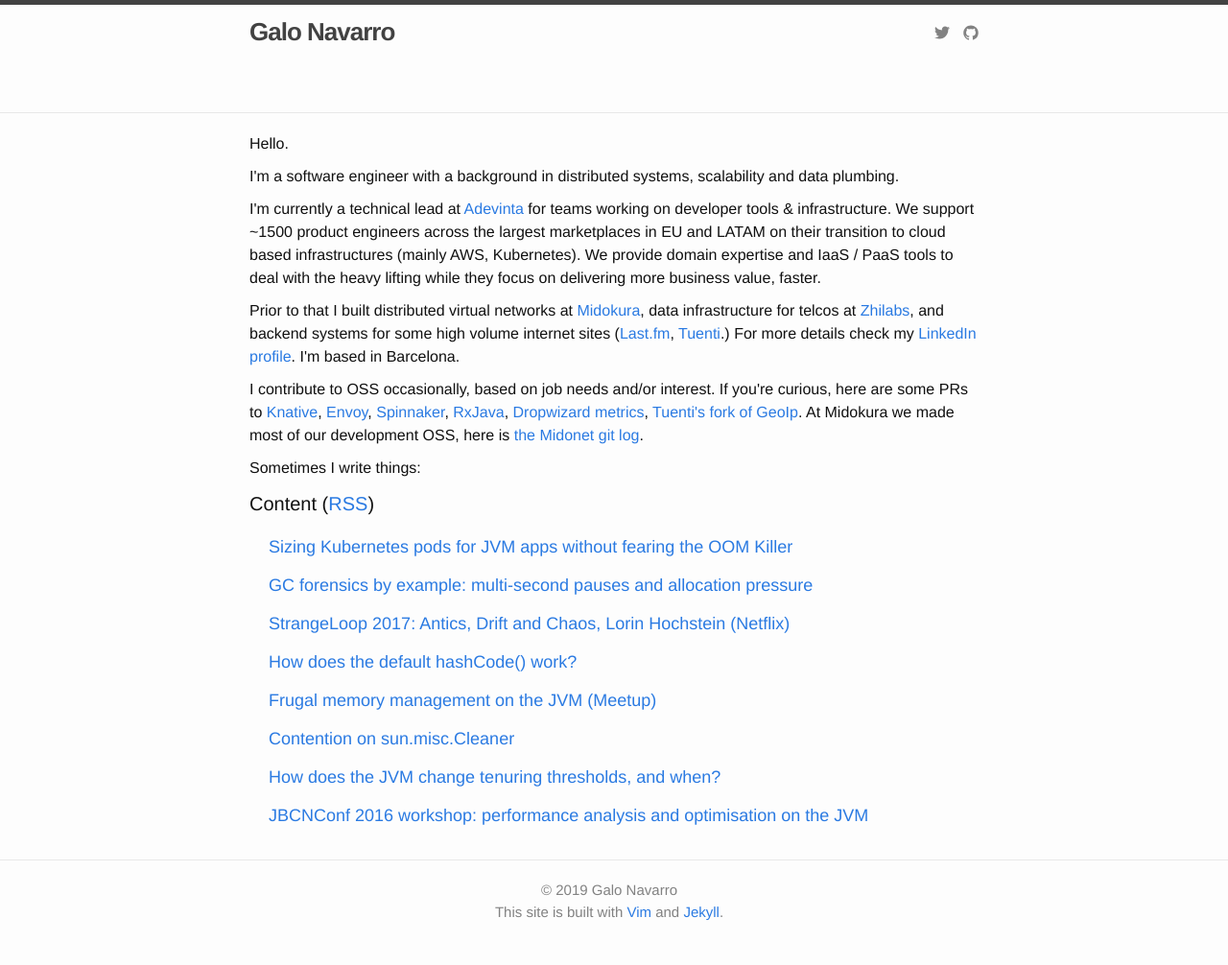
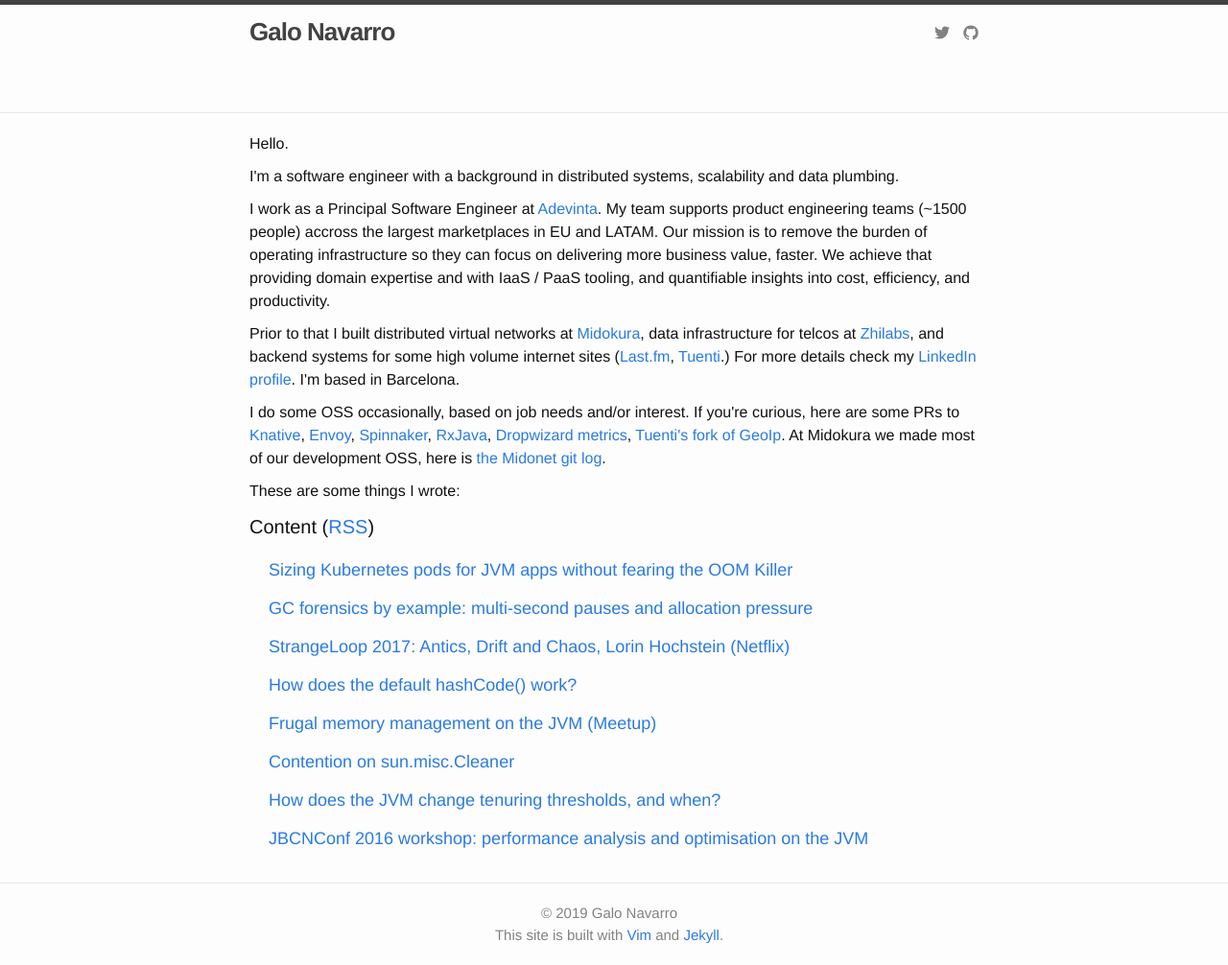
Before and after one commit to srvaroa/srvaroa.github.io, a Jekyll site: the page built from index.html, in a window 1280 px wide. Shown: the whole page at 96% size. Built offline with Jekyll 4.4.1, drawn with Linux system fonts in a browser that asks for light colours; before the commit the page ends 982 px from its top, so only the background shows below that.

Commit message:
Index: minor rewordings
Signed-off-by: Galo Navarro <anglorvaroa@gmail.com>

```diff
--- a/index.html
+++ b/index.html
@@ -6,13 +6,14 @@
   <p>Hello.</p>
   <p>I'm a software engineer with a background in distributed systems,
   scalability and data plumbing.</p>
-  <p>I'm currently a technical lead at <a
-     href="https://www.adevinta.com/">Adevinta</a> for teams working on
-   developer tools &amp; infrastructure. We support ~1500 product engineers
-   across the largest marketplaces in EU and LATAM on their transition
-   to cloud based infrastructures (mainly AWS, Kubernetes). We provide
-   domain expertise and IaaS / PaaS tools to deal with the heavy lifting
-   while they focus on delivering more business value, faster.
+  <p>I work as a Principal Software Engineer at <a
+     href="https://www.adevinta.com/">Adevinta</a>.  My team supports
+   product engineering teams (~1500 people) accross the largest
+   marketplaces in EU and LATAM.  Our mission is to remove the burden of
+   operating infrastructure so they can focus on delivering more
+   business value, faster.  We achieve that providing domain expertise
+   and with IaaS / PaaS tooling, and quantifiable insights into cost,
+   efficiency, and productivity.
   </p>
   <p>
      Prior to that I built distributed virtual networks at
@@ -26,7 +27,7 @@
      I'm based in Barcelona.
   </p>
   <p>
-    I contribute to OSS occasionally, based on job needs and/or
+    I do some OSS occasionally, based on job needs and/or
     interest.  If you're curious, here are some PRs to
     <a href="https://github.com/pulls?utf8=%E2%9C%93&q=+is%3Apr+author%3Asrvaroa+archived%3Afalse+org%3Aknative+">Knative</a>,
     <a href="https://github.com/envoyproxy/envoy/pull/2303">Envoy</a>,
@@ -39,7 +40,7 @@
        href="https://github.com/midonet/midonet/commits?author=srvaroa">the
        Midonet git log</a>.
   </p>
-  <p>Sometimes I write things:</p>
+  <p>These are some things I wrote:</p>
 
   <h1 class="page-heading">Content (<a href="{{ "/feed.xml" | prepend: site.baseurl }}">RSS</a>)</h1>
 
```
